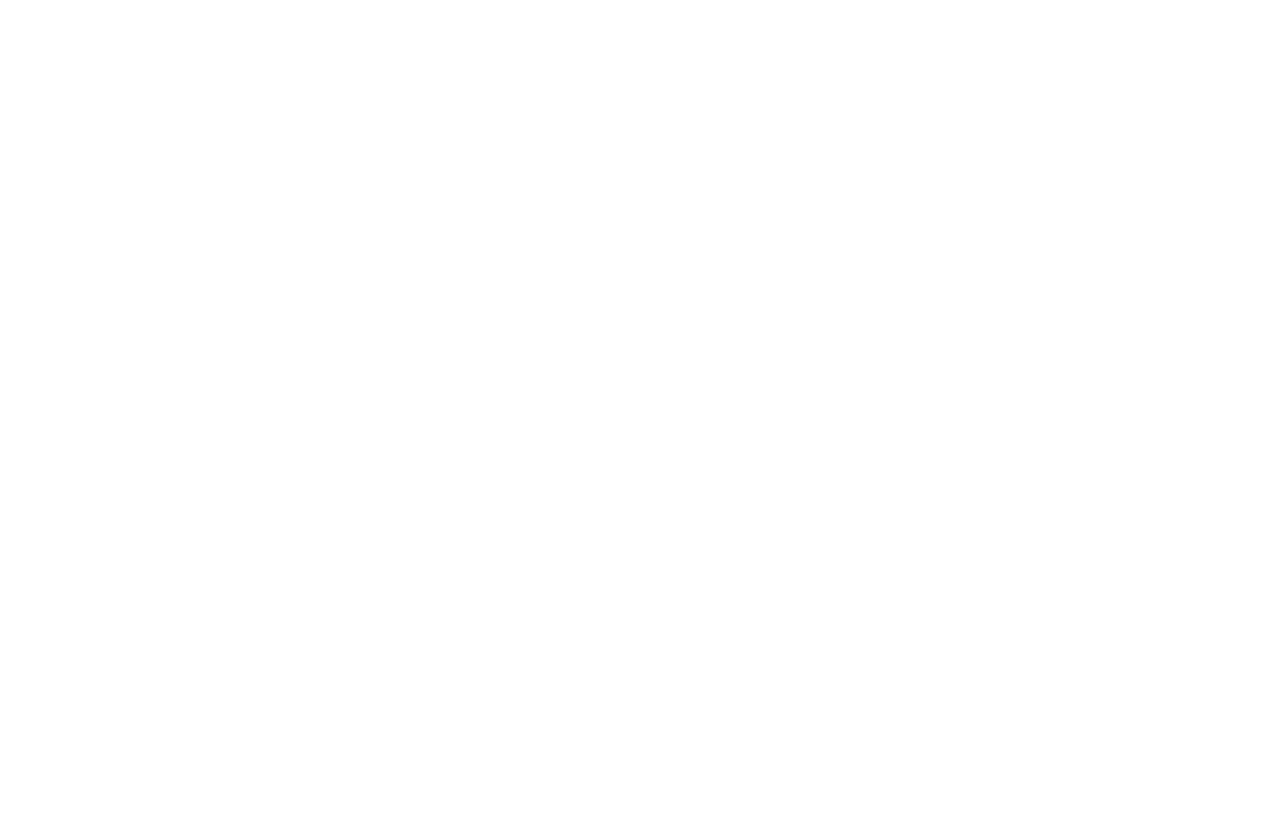
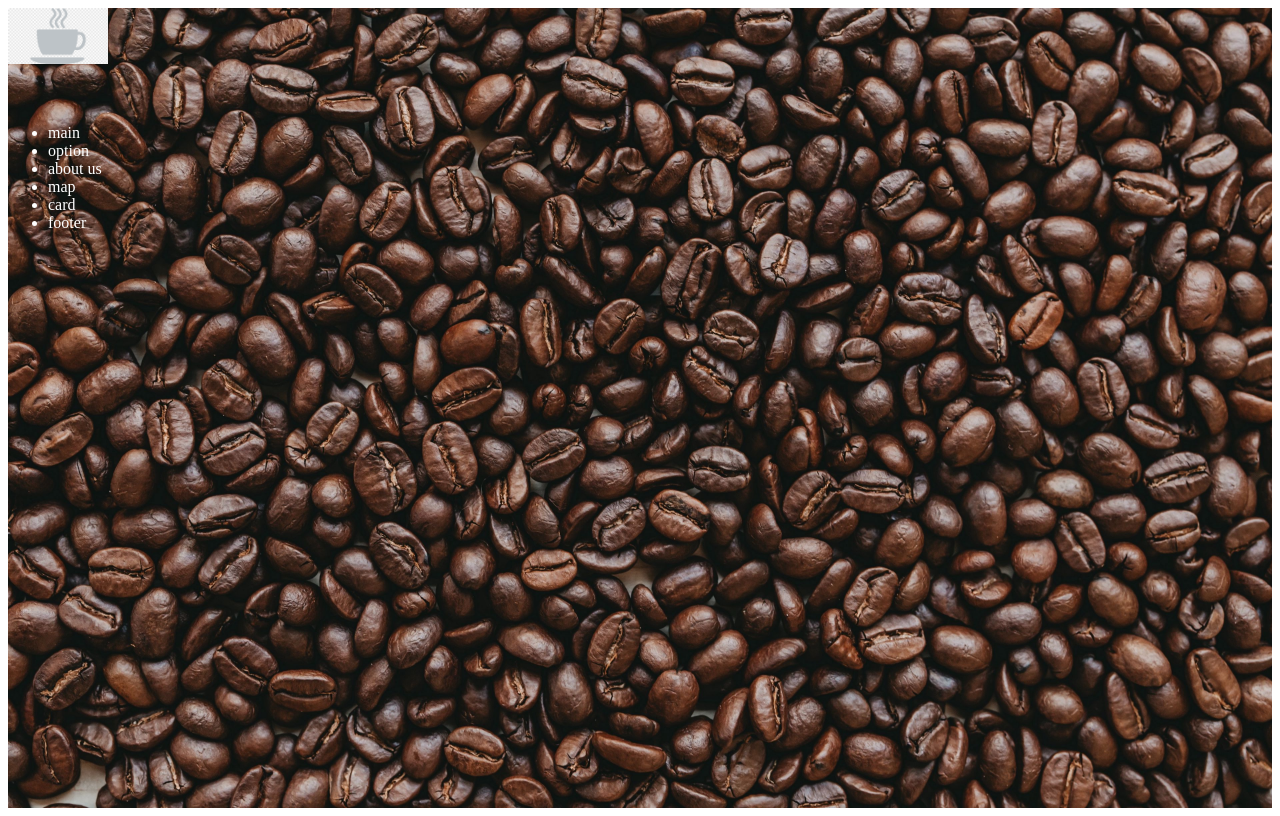
Before and after one commit to SlavikUa/projeckt1, a plain HTML site: page index.html in a window 1280 px wide. Drawn offline with Linux system fonts and the light colour scheme.

Commit message:
add banner

```diff
--- a/index.html
+++ b/index.html
@@ -4,9 +4,45 @@
     <meta charset="UTF-8">
     <meta http-equiv="X-UA-Compatible" content="IE=edge">
     <meta name="viewport" content="width=device-width, initial-scale=1.0">
+    <link rel="stylesheet" href="style.css">
     <title>Projeckt1</title>
 </head>
 <body>
+    <header class="header">
+        <div class="container">
+            <div class="header-content">
+                <div class="logo">
+                    <a href="#" class="logo-link">
+                        <img src="img/coffee.png" alt="#" class="logo-img">
+                    </a>
+                </div>
+                <nav class="header-nav">
+                    <ul class="header-nav-list">
+                        <li class="header-nav-item">main</li>
+                        <li class="header-nav-item">option</li>
+                        <li class="header-nav-item">about us</li>
+                        <li class="header-nav-item">map</li>
+                        <li class="header-nav-item">card</li>
+                        <li class="header-nav-item">footer</li>
+                    </ul>
+                </nav>
+            </div>
+        </div>
+    </header>
+    <div class="banner">
+        <div class="container">
+            <biv class="banner-content">
+
+            </biv>
+        </div>
+    </div>
+    <footer>
+        <div class="container">
+            <div class="footer-content">
+
+            </div>
+        </div>
+    </footer>
 
 
     <script src="scrypt.js"></script>
--- a/style.css
+++ b/style.css
@@ -0,0 +1,30 @@
+.container {
+    max-width: 1170px;
+    margin: auto;
+}
+.header {
+    position: fixed;
+    z-index: 2;
+}
+
+.logo {
+    width: 100px;
+    height: 100px;
+}
+.logo-img {
+    max-width: 100%;
+    max-height: 100%;
+}
+.banner {
+    width: 100%;
+    height: 800px;   /* растягивает блок на всю высоту экрана*/
+    background-image: url(img/kofe_zerna.jpg);
+    background-size: cover;
+    background-position: center;
+    position: relative;
+    z-index: 1;
+}
+
+.header-nav-item {
+    color: white;
+}
```
Also changed, not shown: img/coffee-logo-coffee.png (added), img/coffee.png (added), img/kisspng-coffee-tea-cafe-cafxe9-au-lait-coffee-logo-png-transparent-image-5a75258297f385.0876912915176267546224.jpg (added), img/kofe_zerna.jpg (added).
